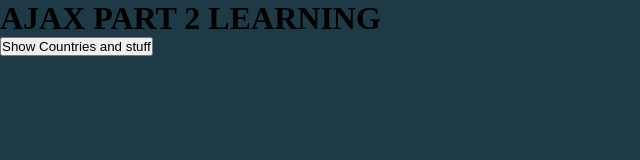
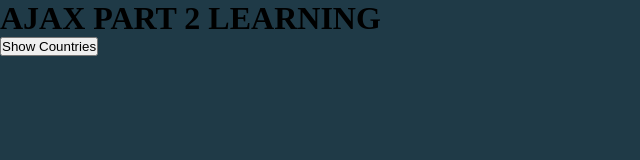
Before and after one commit to githukelvin/AJAX-PART2, a plain HTML site: page index.html in a window 1280 px wide. Shown: the whole page, without its empty margins (0-640 px from the left). Drawn offline with Linux system fonts and the light colour scheme.

Commit message:
Changes are pushed to  branch__2023-01-13_08-42-56

```diff
--- a/index.html
+++ b/index.html
@@ -36,7 +36,7 @@
             </div>
         </div> -->
     </div>
-    <button id="btn">Show Countries and stuff</button>
+    <button id="btn">Show Countries</button>
     <script src="./script.js"></script>
 </body>
 </html>
```
Also changed, not shown: css/test/New Text Document.txt (deleted), test/New Text Document.txt (deleted).
